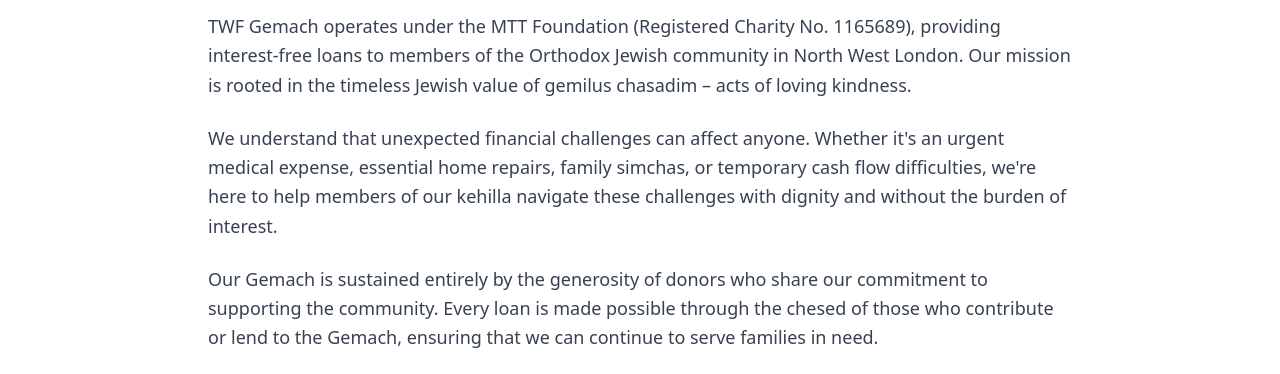
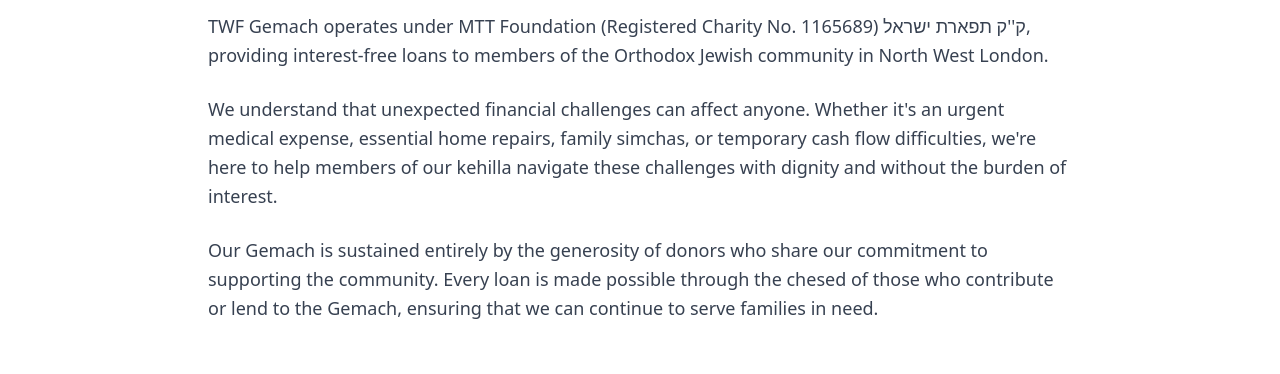
Before and after one commit to tygemach-hub/TWFGemach, a plain HTML site: page index.html in a window 1280 px wide. Shown: the part 726-1100 px from the top of the page. Drawn offline with nearby package versions, Linux system fonts and the light colour scheme.

Commit message:
Add files via upload

```diff
--- a/index.html
+++ b/index.html
@@ -93,7 +93,7 @@
 
             <div class="space-y-6 text-lg text-gray-700 leading-relaxed">
                 <p>
-                    TWF Gemach operates under the MTT Foundation (Registered Charity No. 1165689), providing interest-free loans to members of the Orthodox Jewish community in North West London. Our mission is rooted in the timeless Jewish value of gemilus chasadim – acts of loving kindness.
+                    TWF Gemach operates under MTT Foundation (Registered Charity No. 1165689) ק''ק תפארת ישראל, providing interest-free loans to members of the Orthodox Jewish community in North West London.
                 </p>
 
                 <p>
```
